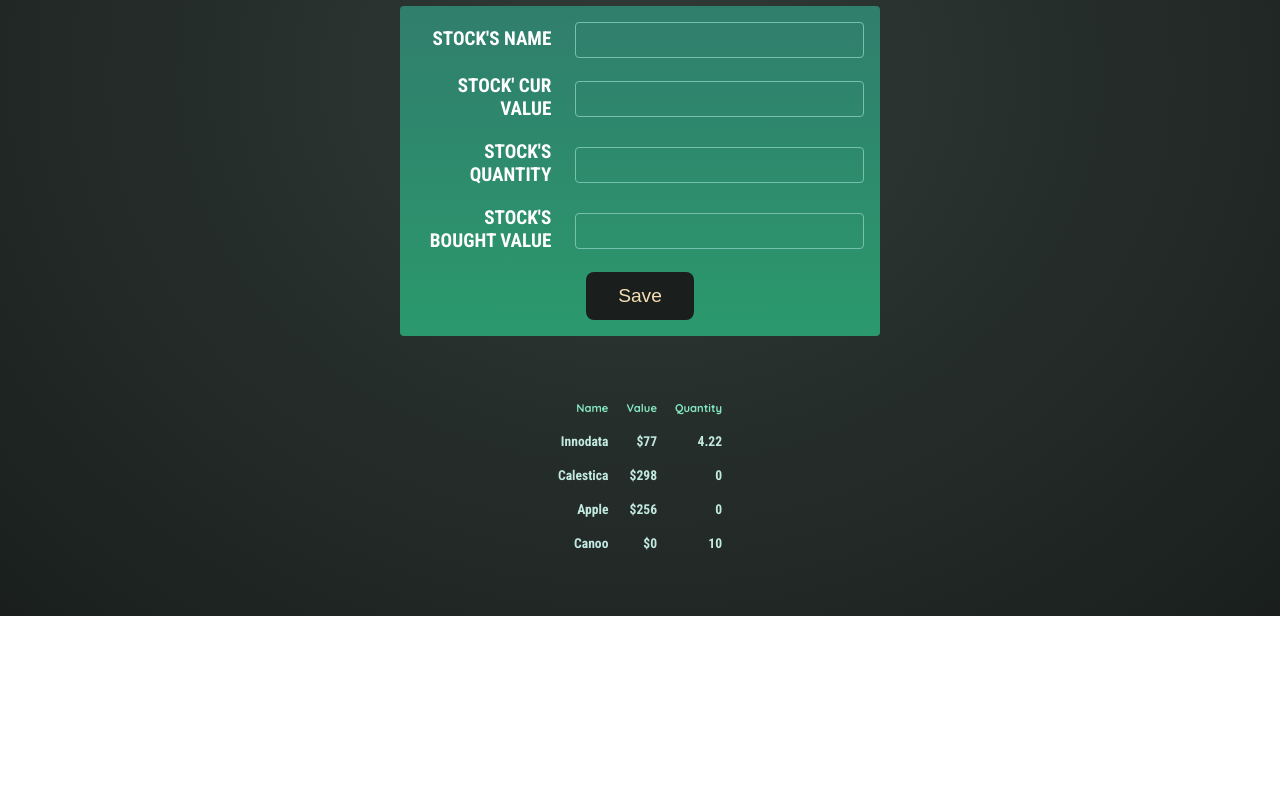
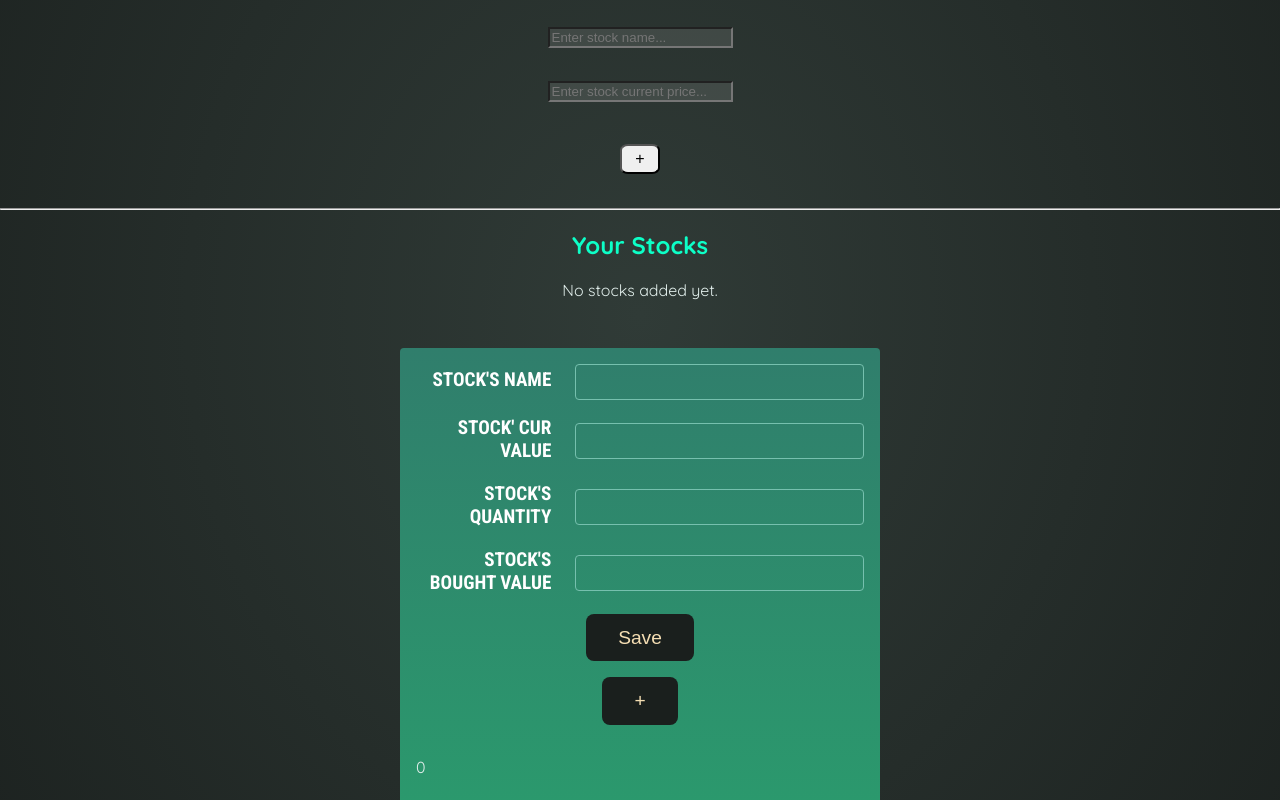
Before and after one commit to Rafael12Ma/StockMarketCalculator, a React (Create React App) app: page / in a window 1280 px wide. Shown: the part 460-1260 px from the top of the page. Before the commit the page ends 1076 px from the top, so only its background shows below. Built offline with nearby package versions, Linux system fonts and the light colour scheme; the HTML template or start-up script is replaced by a standard one.

Commit message:
31/10 useEffect and useContext

```diff
--- a/src/components/Header.jsx
+++ b/src/components/Header.jsx
@@ -4,44 +4,51 @@ import NewTask from "./NewTask";
 import Stocks from "./Stocks";
 
 export default function Header() {
-  // const refStock = useRef();
-  // const refPrice = useRef();
+  const refStock = useRef();
+  const refPrice = useRef();
 
-  // const [vals, setVals] = useState({
-  //   stocks: [],
-  // });
+  const [vals, setVals] = useState({
+    stocks: [],
+  });
 
-  // function handleAdd(stockName, stockPrice) {
-  //   if (!stockName.trim() || !stockPrice.trim()) return;
+  function handleAdd(stockName, stockPrice) {
+    if (!stockName.trim() || !stockPrice.trim()) return;
 
-  //   const newStock = {
-  //     name: stockName,
-  //     price: parseFloat(stockPrice),
-  //     id: Math.random(),
-  //   };
+    const newStock = {
+      name: stockName,
+      price: parseFloat(stockPrice),
+      id: Math.random(),
+    };
 
-  //   setVals((prev) => ({
-  //     ...prev,
-  //     stocks: [...prev.stocks, newStock],
-  //   }));
+    setVals((prev) => ({
+      ...prev,
+      stocks: [...prev.stocks, newStock],
+    }));
 
-  //   // clear inputs
-  //   refStock.current.value = "";
-  //   refPrice.current.value = "";
+    // clear inputs
+    refStock.current.value = "";
+    refPrice.current.value = "";
+  }
+  function handleDeleteStock(id) {
+    setVals((prev) => ({
+      ...prev,
+      stocks: prev.stocks.filter((stock) => stock.id !== id),
+    }));
+  }
 
   return (
     <header id="header">
       <h1>Stock Analytics</h1>
       <img src={imagelogo} alt="Stock market" />
 
-      {/* <NewTask
+      <NewTask
         refStock={refStock}
         refPrice={refPrice}
         handleAdd={handleAdd}
         label="Stock's Name"
       />
       <hr />
-      <Stocks stocks={vals.stocks} /> */}
+      <Stocks onDelete={handleDeleteStock} stocks={vals.stocks} />
     </header>
   );
 }
--- a/src/components/NewTask.jsx
+++ b/src/components/NewTask.jsx
@@ -13,9 +13,8 @@ export default function NewTask({ label, handleAdd, refStock, refPrice }) {
           type="number"
           placeholder="Enter stock current price..."
         />
-      </p>{" "}
+      </p>
       <p>
-        {" "}
         <button
           onClick={() =>
             handleAdd(refStock.current.value, refPrice.current.value)
--- a/src/components/StockInput.jsx
+++ b/src/components/StockInput.jsx
@@ -1,9 +1,27 @@
+import { useEffect, useState } from "react";
+
 export default function StockInput({
   handleChange,
   values,
   buttonState,
   buttonIsClicked,
 }) {
+  const [count, setCount] = useState(0);
+
+  function handleCount() {
+    setCount((prev) => prev + 1);
+  }
+
+  useEffect(() => {
+    const interval = setInterval(() => {
+      console.log("Tick");
+    }, 1000);
+    console.log("END");
+    return () => {
+      clearInterval(interval);
+    };
+  }, [count]);
+
   return (
     <>
       <section id="user-input">
@@ -53,6 +71,8 @@ export default function StockInput({
           />
         </div>
         {buttonState}
+        <button onClick={handleCount}>+</button>
+        <p>{count}</p>
       </section>
     </>
   );
--- a/src/components/Stocks.jsx
+++ b/src/components/Stocks.jsx
@@ -1,4 +1,4 @@
-export default function Stocks({ stocks }) {
+export default function Stocks({ stocks, onDelete }) {
   return (
     <section id="stocksList">
       <h2>Your Stocks</h2>
@@ -9,6 +9,7 @@ export default function Stocks({ stocks }) {
           {stocks.map((stock) => (
             <li key={stock.id}>
               <strong>{stock.name}</strong> — ${stock.price.toFixed(2)}
+              <button onClick={() => onDelete(stock.id)}>Delete</button>
             </li>
           ))}
         </ul>
```
Also changed, not shown: src/App.jsx (+4 -3 lines).
